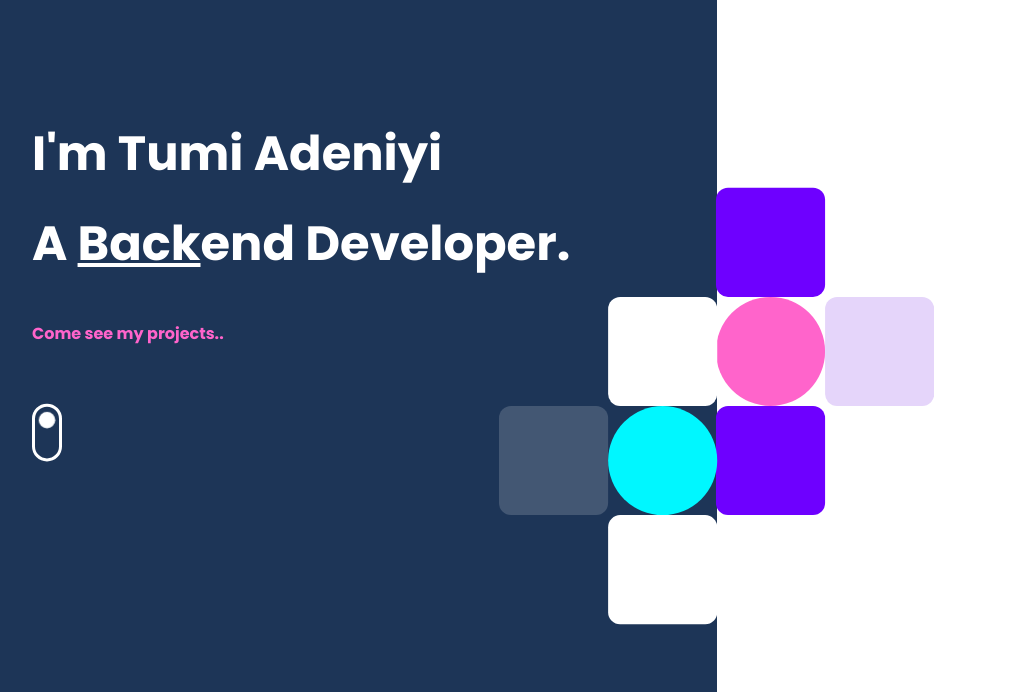
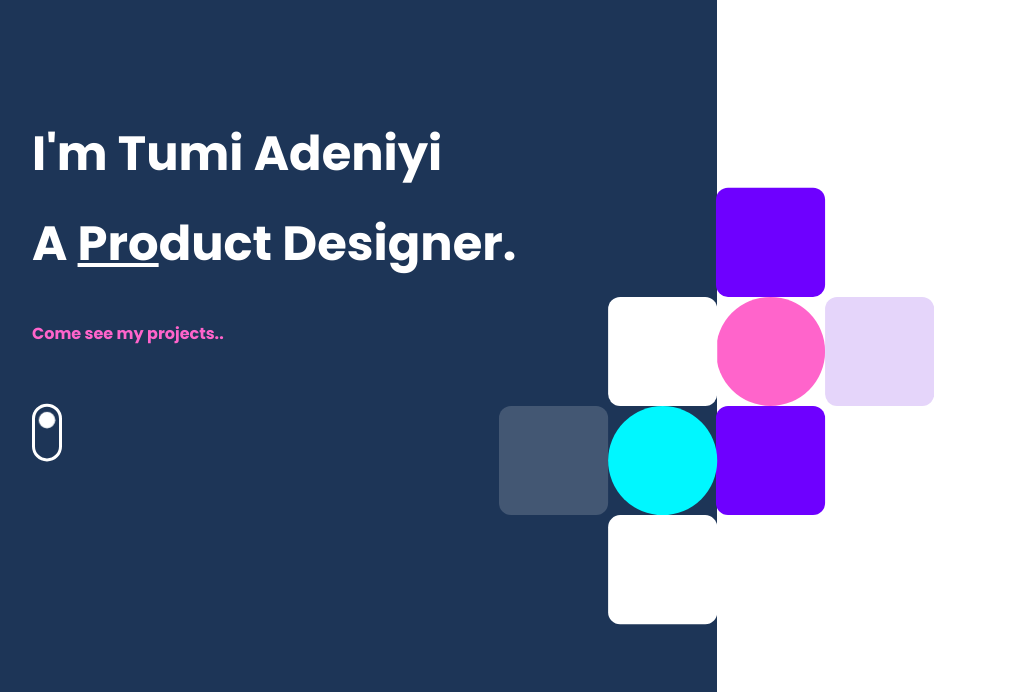
Before and after one commit to Timinii/My-Portfolio, a plain HTML site: page index.html in a window 1280 px wide. Shown: the part 108-800 px from the top of the page, without its empty margins (128-1151 px from the left). Drawn offline with nearby package versions, Linux system fonts and the light colour scheme; a script that the page names is missing.

Commit message:
Update index.html

```diff
--- a/index.html
+++ b/index.html
@@ -37,7 +37,7 @@
     <div class="hero">
       <div class="content">
         <h1 class="stagger1">I'm Tumi Adeniyi</h1>
-        <h1 class="stagger1">A <span class="back">Back</span>end Developer.</h1>
+        <h1 class="stagger1">A <span class="back">Pro</span>duct Designer.</h1>
         <div class="meet stagger1">
           <p>Come see my projects..</p>
         </div>
```
